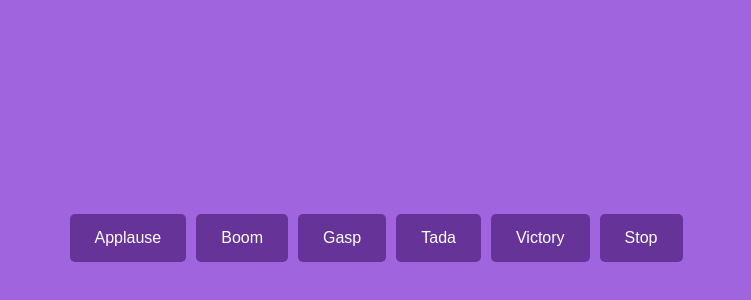
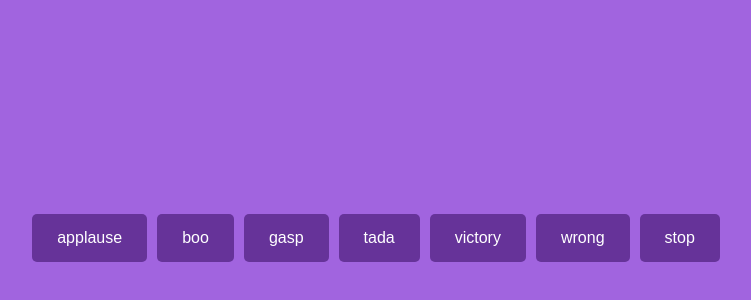
Before and after one commit to acciojob/Soundbar-md-mustaqeem, a website: page main.html in a window 1280 px wide. Shown: the part 170-470 px from the top of the page, without its empty margins (264-1015 px from the left). Drawn offline with Linux system fonts and the light colour scheme.

Commit message:
created a submission

```diff
--- a/main.html
+++ b/main.html
@@ -6,15 +6,15 @@
 </head>
 
 <body>
-
-  <div id="buttons">
-    <button class="btn">Applause</button>
-    <button class="btn">Boom</button>
-    <button class="btn">Gasp</button>
-    <button class="btn">Tada</button>
-    <button class="btn">Victory</button>
-    <button class="btn stop">Stop</button>
-  </div>
+<div id="buttons">
+  <button class="btn">applause</button>
+  <button class="btn">boo</button>
+  <button class="btn">gasp</button>
+  <button class="btn">tada</button>
+  <button class="btn">victory</button>
+  <button class="btn">wrong</button>
+  <button class="btn stop">stop</button>
+</div>
 
   <script src="./script.js"></script>
 </body>
--- a/script.js
+++ b/script.js
@@ -1,18 +1,20 @@
-//your JS code here. If required.
 //your JS code here. If required.
 
 const sounds = [
   "applause",
-  "boom",
+  "boo",
   "gasp",
   "tada",
-  "victory"
+  "victory",
+  "wrong"
 ];
 
 const buttons = document.querySelectorAll(".btn");
 
 function stopSongs() {
+
   sounds.forEach(sound => {
+
     const song = document.getElementById(sound);
 
     song.pause();
@@ -38,7 +40,9 @@ buttons.forEach(button => {
     const text = button.innerText.toLowerCase();
 
     if (text === "stop") {
+
       stopSongs();
+
     } else {
 
       stopSongs();
```
